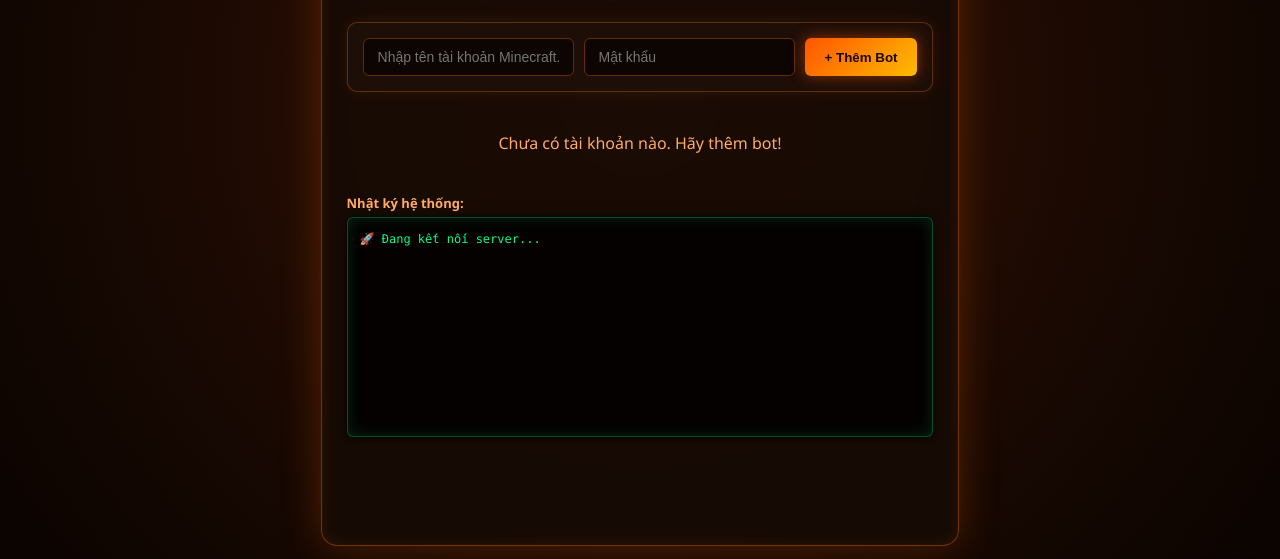
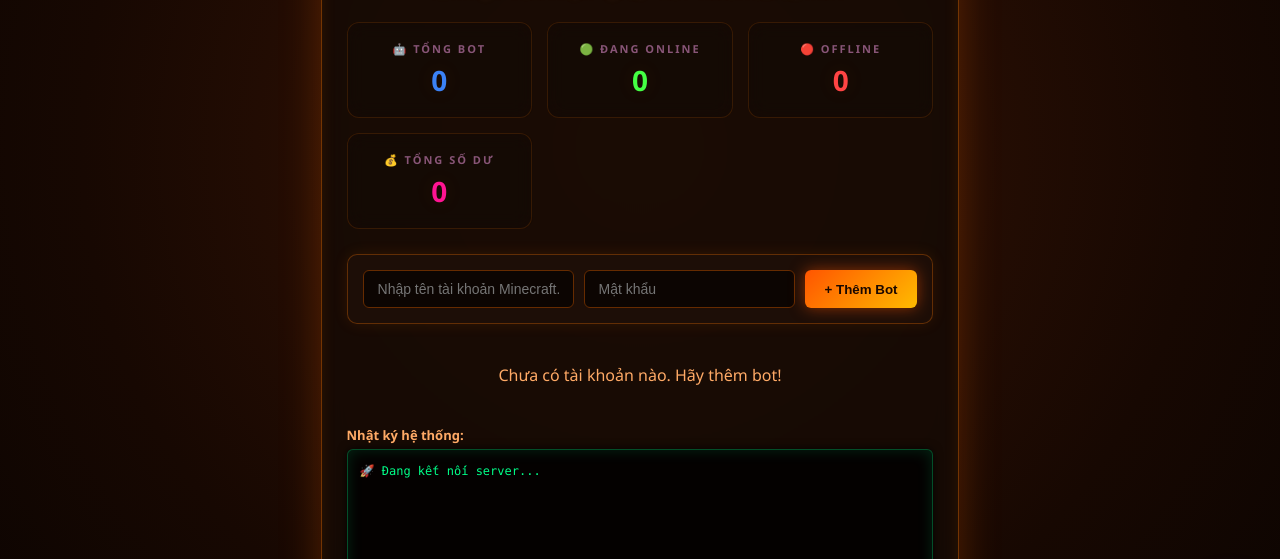
Before and after one commit to gglphanthi-sudo/mc-bot, a website: page public/index.html in a window 1280 px wide. Shown: the part 142-701 px from the top of the page. Drawn offline with nearby package versions, Linux system fonts and the light colour scheme; no server answers; a web font is replaced by a local one.

Commit message:
Update index.html

```diff
--- a/public/index.html
+++ b/public/index.html
@@ -72,7 +72,48 @@
             flex: 1;
         }
 
-        /* ===== BẢO TRÌ - CÓ FORM ĐĂNG NHẬP OWNER ===== */
+        /* ===== DASHBOARD STATS ===== */
+        .dashboard-stats {
+            display: grid;
+            grid-template-columns: repeat(auto-fit, minmax(180px, 1fr));
+            gap: 15px;
+            margin-bottom: 25px;
+        }
+        .stat-card {
+            background: rgba(20, 10, 5, 0.7);
+            border: 1px solid rgba(255, 119, 0, 0.15);
+            border-radius: 12px;
+            padding: 18px 20px;
+            backdrop-filter: blur(10px);
+            text-align: center;
+            transition: all 0.3s ease;
+        }
+        .stat-card:hover {
+            border-color: rgba(255, 119, 0, 0.4);
+            transform: translateY(-2px);
+            box-shadow: 0 0 30px rgba(255, 119, 0, 0.05);
+        }
+        .stat-card .label {
+            font-size: 11px;
+            color: #885577;
+            text-transform: uppercase;
+            letter-spacing: 2px;
+            font-weight: 600;
+        }
+        .stat-card .value {
+            font-size: 28px;
+            font-weight: 700;
+            margin-top: 5px;
+            color: #fff;
+            text-shadow: 0 0 20px rgba(255, 119, 0, 0.1);
+        }
+        .stat-card .value.green { color: #44ff44; }
+        .stat-card .value.red { color: #ff4444; }
+        .stat-card .value.orange { color: #ffaa00; }
+        .stat-card .value.pink { color: #ff1493; }
+        .stat-card .value.blue { color: #3b82f6; }
+
+        /* ===== BẢO TRÌ ===== */
         #maintenanceOverlay {
             display: none;
             position: fixed;
@@ -96,7 +137,6 @@
         #maintenanceOverlay p { font-size: 22px; color: #ffaa66; max-width: 600px; }
         #maintenanceOverlay .sub { color: #884422; font-size: 16px; margin-top: 30px; }
 
-        /* ===== FORM ĐĂNG NHẬP OWNER TRÊN BẢO TRÌ ===== */
         .maintenance-login-box {
             margin-top: 25px;
             display: flex;
@@ -119,9 +159,7 @@
             border-color: #ff7700;
             box-shadow: 0 0 20px rgba(255, 119, 0, 0.3);
         }
-        .maintenance-login-box input::placeholder {
-            color: #884422;
-        }
+        .maintenance-login-box input::placeholder { color: #884422; }
         .maintenance-login-box button {
             padding: 12px 30px;
             background: linear-gradient(135deg, #ff3300, #ff0000);
@@ -138,18 +176,14 @@
             transform: scale(1.05);
             box-shadow: 0 0 35px rgba(255, 51, 0, 0.8);
         }
-        .maintenance-login-box button:active {
-            transform: scale(0.95);
-        }
+        .maintenance-login-box button:active { transform: scale(0.95); }
         .maintenance-login-error {
             color: #ff4444;
             font-size: 14px;
             margin-top: 10px;
             display: none;
         }
-        .maintenance-login-error.show {
-            display: block;
-        }
+        .maintenance-login-error.show { display: block; }
 
         .add-account-box {
             display: flex;
@@ -257,14 +291,11 @@
         .btn-start { background: #00cc44; color: white; box-shadow: 0 0 10px rgba(0, 204, 68, 0.4); }
         .btn-start:hover { box-shadow: 0 0 18px rgba(0, 204, 68, 0.8); transform: translateY(-1px); }
         .btn-start:active { transform: scale(0.95); }
-
         .btn-stop { background: #ff3333; color: white; box-shadow: 0 0 10px rgba(255, 51, 51, 0.4); }
         .btn-stop:hover { box-shadow: 0 0 18px rgba(255, 51, 51, 0.8); transform: translateY(-1px); }
         .btn-stop:active { transform: scale(0.95); }
-
         .btn-del { background: rgba(50, 20, 10, 0.9); color: #ff8888; border: 1px solid rgba(255, 68, 68, 0.3); }
         .btn-del:hover { background: #ff3333; color: white; box-shadow: 0 0 15px rgba(255, 51, 51, 0.6); }
-
         .toggle-label {
             font-size: 13px;
             display: flex;
@@ -510,17 +541,17 @@
             #maintenanceOverlay p { font-size: 16px; }
             .maintenance-login-box { flex-direction: column; align-items: center; }
             .maintenance-login-box input { min-width: 100%; }
+            .dashboard-stats { grid-template-columns: 1fr 1fr; }
         }
     </style>
 </head>
 <body>
 
-<!-- ===== BẢO TRÌ - CÓ FORM ĐĂNG NHẬP OWNER ===== -->
+<!-- ===== BẢO TRÌ ===== -->
 <div id="maintenanceOverlay">
     <h1>🔧 BẢO TRÌ</h1>
     <p>Hệ thống đang được <strong style="color:#ff3300;">Owner</strong> nâng cấp.<br>Vui lòng quay lại sau!</p>
 
-    <!-- ===== FORM ĐĂNG NHẬP OWNER NGAY TRÊN BẢO TRÌ ===== -->
     <div class="maintenance-login-box">
         <input type="password" id="maintenancePassword" placeholder="Nhập mật khẩu Owner..." onkeypress="if(event.key==='Enter') maintenanceLogin()">
         <button onclick="maintenanceLogin()">🔓 Đăng nhập Owner</button>
@@ -535,6 +566,26 @@
     <div class="header-brand">Cat Tool — BY meovancat & giananday</div>
     <h2>Cat Tool Panel</h2>
     <div class="subtitle">Hệ thống AFK Bot chuyên nghiệp • Multi-Account độc lập theo IP</div>
+
+    <!-- ===== DASHBOARD STATS ===== -->
+    <div class="dashboard-stats" id="dashboardStats">
+        <div class="stat-card">
+            <div class="label">🤖 Tổng bot</div>
+            <div class="value blue" id="totalBots">0</div>
+        </div>
+        <div class="stat-card">
+            <div class="label">🟢 Đang online</div>
+            <div class="value green" id="onlineBots">0</div>
+        </div>
+        <div class="stat-card">
+            <div class="label">🔴 Offline</div>
+            <div class="value red" id="offlineBots">0</div>
+        </div>
+        <div class="stat-card">
+            <div class="label">💰 Tổng số dư</div>
+            <div class="value pink" id="totalBalance">0</div>
+        </div>
+    </div>
 
     <div class="add-account-box">
         <input type="text" id="new-username" placeholder="Nhập tên tài khoản Minecraft..." autocomplete="off">
@@ -637,7 +688,25 @@
         logBox.scrollTop = logBox.scrollHeight;
     }
 
+    // ===== UPDATE DASHBOARD =====
+    function updateDashboard(accounts) {
+        if (!accounts) accounts = [];
+        const total = accounts.length;
+        const online = accounts.filter(a => a.status === 'ONLINE / KINGSMP' || a.status === 'ONLINE / LOBBY').length;
+        const offline = total - online;
+
+        document.getElementById('totalBots').textContent = total;
+        document.getElementById('onlineBots').textContent = online;
+        document.getElementById('offlineBots').textContent = offline;
+
+        // Tính tổng số dư (giả định mỗi bot có 100m)
+        document.getElementById('totalBalance').textContent = (total * 100000000).toLocaleString();
+    }
+
     function renderAccounts(accounts) {
+        // Cập nhật dashboard
+        updateDashboard(accounts);
+
         const select = document.getElementById('remoteBotSelect');
         if (select) {
             select.innerHTML = '';
@@ -716,7 +785,7 @@
         document.getElementById('totalRecords').textContent = data ? data.length : 0;
     }
 
-    // ===== ĐĂNG NHẬP OWNER TỪ MÀN HÌNH BẢO TRÌ =====
+    // ===== ĐĂNG NHẬP OWNER =====
     function maintenanceLogin() {
         const pass = document.getElementById('maintenancePassword').value;
         const errorEl = document.getElementById('maintenanceLoginError');
@@ -726,18 +795,14 @@
             errorEl.classList.remove('show');
             document.getElementById('maintenancePassword').value = '';
 
-            // Ẩn overlay bảo trì
             document.getElementById('maintenanceOverlay').classList.remove('active');
             document.getElementById('mainContent').style.display = 'block';
-
-            // Mở panel admin và tự động đăng nhập
             document.getElementById('adminContent').style.display = 'block';
             document.getElementById('adminPanel').classList.add('active');
 
             socket.emit('get_accounts');
             appendLog('🔓 Owner đã đăng nhập từ màn hình bảo trì!');
 
-            // Cập nhật nút bảo trì
             const btn = document.getElementById('maintenanceBtn');
             if (currentMaintenance) {
                 btn.textContent = '🛠️ Tắt Bảo Trì';
@@ -751,7 +816,6 @@
         }
     }
 
-    // ===== BẢO TRÌ =====
     function updateMaintenanceUI(status) {
         currentMaintenance = status;
         const overlay = document.getElementById('maintenanceOverlay');
@@ -759,7 +823,6 @@
         const mainContent = document.getElementById('mainContent');
 
         if (status) {
-            // Nếu là Owner (đã login) → KHÔNG bị block
             if (isOwnerLoggedIn) {
                 overlay.classList.remove('active');
                 mainContent.style.display = 'block';
@@ -769,20 +832,17 @@
                 }
                 appendLog('🛡️ Bảo trì đang BẬT (Owner đã đăng nhập)');
             } else {
-                // Người thường → bị chặn, hiện form đăng nhập
                 overlay.classList.add('active');
                 mainContent.style.display = 'none';
                 if (btn) {
                     btn.textContent = '🛠️ Tắt Bảo Trì';
                     btn.classList.add('on');
                 }
-                // Focus vào ô mật khẩu
                 setTimeout(() => {
                     document.getElementById('maintenancePassword').focus();
                 }, 500);
             }
         } else {
-            // Tắt bảo trì → tất cả bình thường
             overlay.classList.remove('active');
             mainContent.style.display = 'block';
             if (btn) {
@@ -884,7 +944,6 @@
             socket.emit('get_accounts');
             appendLog('🔓 Owner đã đăng nhập');
 
-            // Nếu đang bảo trì, hiển thị lại giao diện cho Owner
             if (currentMaintenance) {
                 document.getElementById('maintenanceOverlay').classList.remove('active');
                 document.getElementById('mainContent').style.display = 'block';
@@ -901,7 +960,6 @@
         document.getElementById('adminPass').value = '';
         appendLog('🚪 Owner đã đăng xuất');
 
-        // Nếu đang bảo trì, chặn lại người dùng
         if (currentMaintenance) {
             document.getElementById('maintenanceOverlay').classList.add('active');
             document.getElementById('mainContent').style.display = 'none';
```
